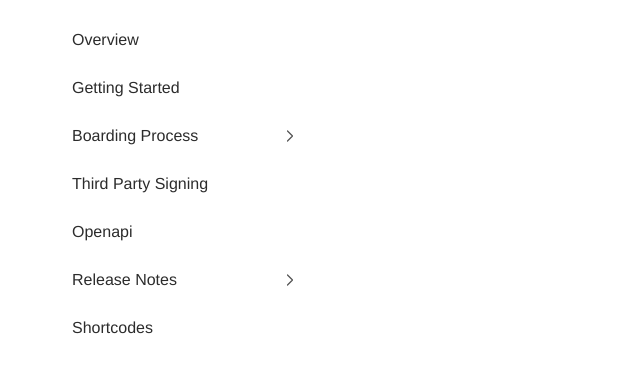
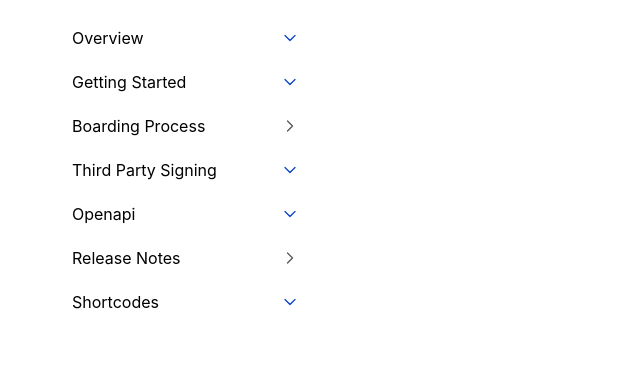
Before and after one commit to reypm/navsidebar, a React (Create React App) app: page / in a window 1280 px wide. Shown: the top 372 px of the page, without its empty margins (0-640 px from the left). Built offline with nearby package versions, Linux system fonts and the light colour scheme.

Commit message:
Fixed styles

```diff
--- a/src/components/SideNavMenu/NavItem/NavItem.tsx
+++ b/src/components/SideNavMenu/NavItem/NavItem.tsx
@@ -7,28 +7,27 @@ const NavItem = ({
 	item,
 	onItemClick,
 	isShown,
+	liCssClass,
+	divCssClass,
+	spanCssClass,
 }: {
 	item: NavItemProps<string>;
 	onItemClick: any;
 	isShown: string;
+	liCssClass?: string;
+	divCssClass?: string;
+	spanCssClass?: string;
 }) => {
 	const hasSubNav = item.subNav && item.subNav.length > 0;
 	const subNav = item.subNav;
 
+	console.log(isShown.includes(item.id));
+
 	return (
-		<li
-			className={`side-navigation-panel-select-wrap ${
-				hasSubNav ? 'side-navigation-panel-select-inner-wrap' : ''
-			}`}
-		>
-			<div
-				onClick={() => onItemClick(item)}
-				className={`side-navigation-panel-select-option ${
-					isShown.includes(item.id) ? 'side-navigation-panel-select-option-selected' : ''
-				}`}
-			>
-				<span className="side-navigation-panel-select-option-wrap">{item.title}</span>
-				{hasSubNav ? <ChevronDownIcon /> : ''}
+		<li className={liCssClass}>
+			<div onClick={() => onItemClick(item)} className={divCssClass}>
+				<span className={spanCssClass}>{item.title}</span>
+				{hasSubNav && !isShown.includes(item.id) ? <ChevronDownIcon /> : <ChevronUpIcon />}
 			</div>
 			{hasSubNav && isShown.includes(item.id) && (
 				<ul className="side-navigation-panel-select-inner">
@@ -39,6 +38,9 @@ const NavItem = ({
 								item={item}
 								onItemClick={onItemClick}
 								isShown={isShown}
+								liCssClass="outter-li-1"
+								divCssClass="outter-div outter-div-1"
+								spanCssClass="outter-text-1"
 							/>
 						);
 					})}
--- a/src/components/SideNavMenu/SideNavMenu.tsx
+++ b/src/components/SideNavMenu/SideNavMenu.tsx
@@ -36,6 +36,9 @@ const SideNavMenu = ({
 									item={item}
 									onItemClick={handleClick}
 									isShown={activeItem}
+									liCssClass="outter-li-0"
+									divCssClass="outter-div outter-div-0"
+									spanCssClass="outter-text-0"
 								/>
 							);
 						})}
--- a/src/components/SideNavMenu/style.scss
+++ b/src/components/SideNavMenu/style.scss
@@ -12,27 +12,28 @@
   }
 
   .side-navigation-panel-select {
-    .side-navigation-panel-select-wrap {
-      .side-navigation-panel-select-option {
+    .outter-div {
       padding: 12px 16px;
+      display: flex;
+      justify-content: space-between;
+      align-items: center;
+
+      &:hover {
+        background-color: #f7f7fa;
+        color: #0a41c5;
+      }
+    }
+
+    .outter-li-0 {
+      .outter-div .outter-div-0 {
         font-family: 'Helvetica Neue';
         font-style: normal;
         font-weight: 500;
         font-size: 16px;
         line-height: 24px;
         color: #2c2c2c;
-        display: flex;
-        justify-content: space-between;
-        align-items: center;
-      }
 
-      &:hover {
-        background-color: #f7f7fa;
-        color: #0a41c5;
-      }
-
-      .side-navigation-panel-option-wrap {
-        .side-navigation-panel-select-option-text {
+        .outter-text-0 {
           font-family: 'Helvetica Neue';
           font-style: normal;
           font-weight: 400;
@@ -57,27 +58,10 @@
         transition: transform 0.5s;
       }
 
-      .side-navigation-panel-select-option-selected {
-        background: #f7f7fa;
-        border-left: 3px solid #0a41c5;
-      }
-    }
-
       .side-navigation-panel-select-inner {
-      margin: 0 0 0 32px;
-
-      .side-navigation-panel-select-inner-wrap {
-        .side-navigation-panel-select-inner-wrap-option {
+        .outter-div-1 {
           padding: 12px 16px;
-
-          &:hover {
-            background-color: #f7f7fa;
-            color: #0a41c5;
-          }
-
-          .side-navigation-panel-inner-option-wrap {
-            .side-navigation-panel-select-inner-option-text {
-              font-family: 'Helvetica Neue';
+          font-family: 'Helvetica Neue', serif;
           font-style: normal;
           font-weight: 400;
           font-size: 16px;
@@ -85,8 +69,11 @@
           margin: 0 0 0 15px;
         }
       }
+
+      .selected {
+        background: #f7f7fa;
+        border-left: 3px solid #0a41c5;
       }
     }
   }
 }
-}
```
Lines whose indentation alone changed are shown as unchanged.
